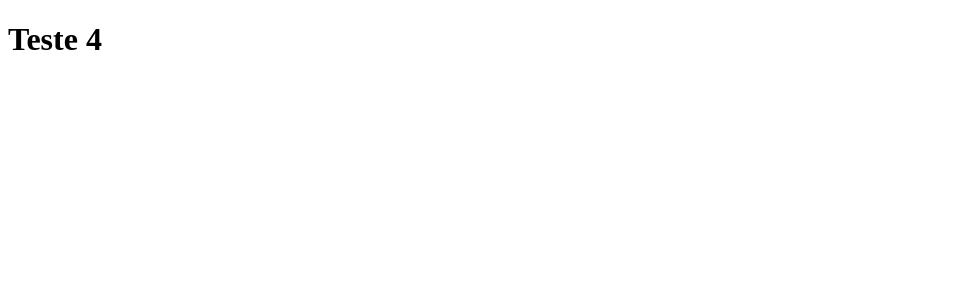
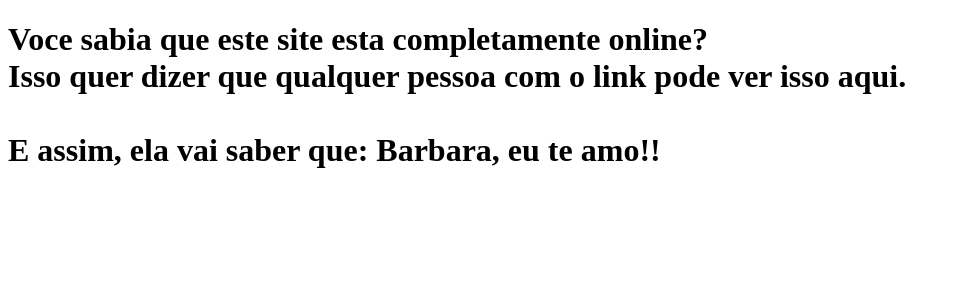
Before and after one commit to raul-ferreira/praticacurso.dev, a Next.js app: page / in a window 1280 px wide. Shown: the top 300 px of the page, without its empty margins (0-960 px from the left). Built offline with nearby package versions, Linux system fonts and the light colour scheme.

Commit message:
Adicionar pasgina index

```diff
--- a/pages/index.js
+++ b/pages/index.js
@@ -1,5 +1,7 @@
 function Home() {
-    return <h1>Teste 4</h1>
+    return <h1>Voce sabia que este site esta completamente online? <br></br>
+    Isso quer dizer que qualquer pessoa com o link pode ver isso aqui. <br></br><br></br>
+    E assim, ela vai saber que: Barbara, eu te amo!!</h1>
 }
 
 export default Home;
```
